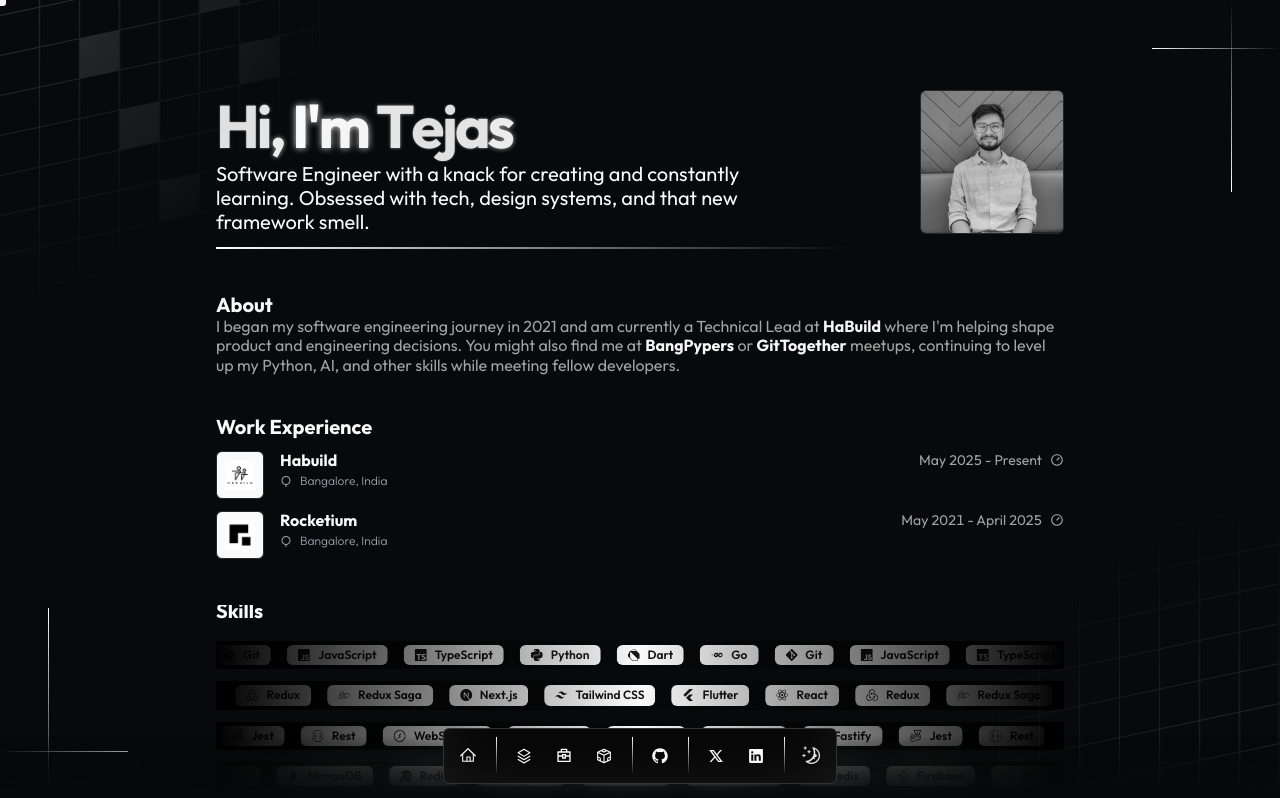
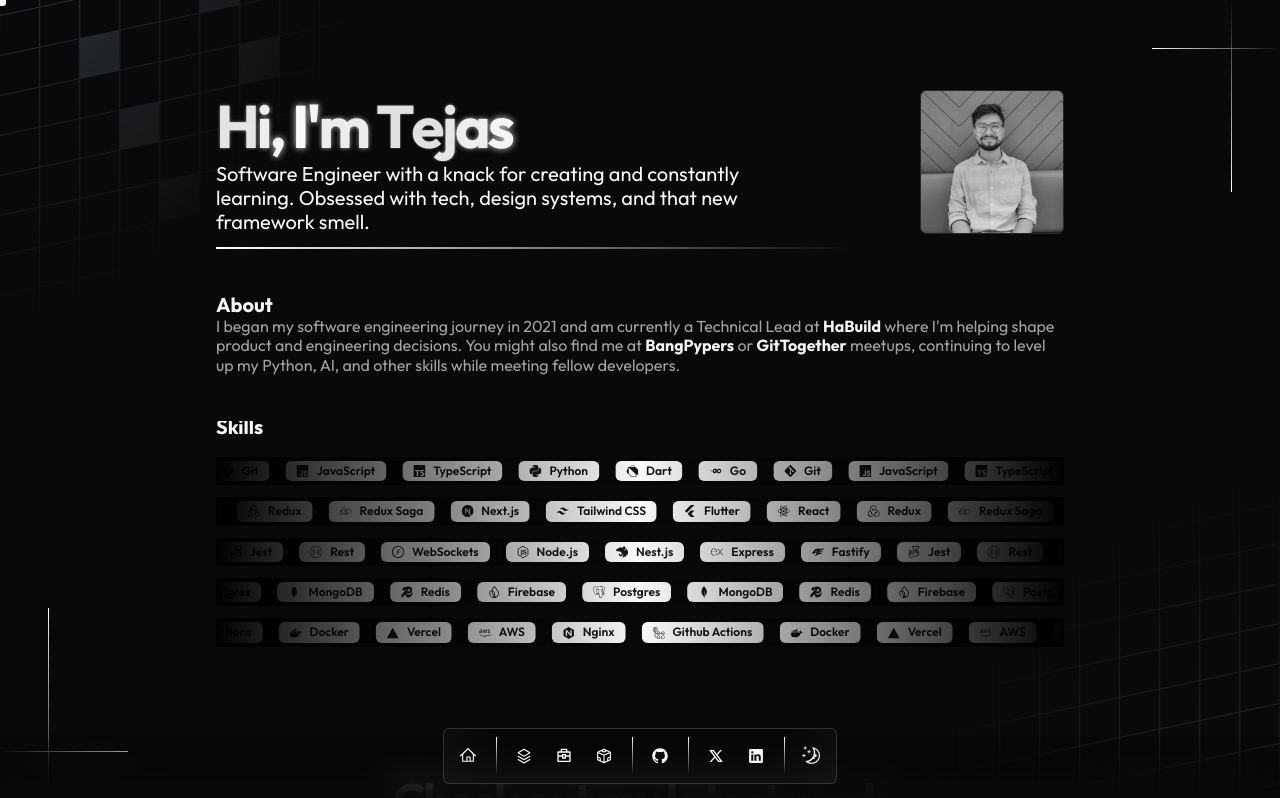
Before and after one commit to tejastn10/nimbus, a Next.js app: page / in a window 1280 px wide. Shown: the top 798 px of the page. Built offline with nearby package versions, Linux system fonts and the light colour scheme.

Commit message:
feat: update home page

```diff
--- a/src/app/page.tsx
+++ b/src/app/page.tsx
@@ -13,7 +13,6 @@ import { PROJECT_SLICE_NUMBER } from "@/constants/values";
 import { CourseCard } from "@/containers/CourseCard";
 import { GitHubContributions } from "@/containers/GithubContributions";
 import { ProjectCard } from "@/containers/ProjectCard";
-import { ResumeCard } from "@/containers/ResumeCard";
 import { DATA } from "@/data/resume";
 
 const Home: FC = () => {
@@ -76,31 +75,9 @@ const Home: FC = () => {
 				</BlurFade>
 			</section>
 
-			<section>
+			<section className="relative overflow-hidden">
 				<div className="flex min-h-0 flex-col gap-y-3">
 					<BlurFade delay={BLUR_FADE_DELAY * 5}>
-						<h2 className="text-xl font-bold">Work Experience</h2>
-					</BlurFade>
-					{DATA.work.map((work) => (
-						<BlurFade key={work.company} delay={BLUR_FADE_DELAY * 6}>
-							<ResumeCard
-								key={work.company}
-								logoUrl={work.logoUrl}
-								location={work.location}
-								altText={work.company}
-								company={work.company}
-								href={work.href}
-								period={`${work.start} - ${work.end ?? "Present"}`}
-								roles={work.roles}
-							/>
-						</BlurFade>
-					))}
-				</div>
-			</section>
-
-			<section className="relative overflow-hidden">
-				<div className="flex min-h-0 flex-col gap-y-3">
-					<BlurFade delay={BLUR_FADE_DELAY * 9}>
 						<h2 className="text-xl font-bold">Skills</h2>
 					</BlurFade>
 
@@ -110,7 +87,7 @@ const Home: FC = () => {
 							<div key={skillKey} className="relative">
 								<Marquee reverse={skillKey.length % 2 === 0}>
 									{skill.map((s, i) => (
-										<BlurFade key={s.name} delay={BLUR_FADE_DELAY * 10 + i * 0.05} yOffset={0}>
+										<BlurFade key={s.name} delay={BLUR_FADE_DELAY * 7 + i * 0.05} yOffset={0}>
 											<Badge key={s.name}>
 												{s.icon}
 												<span className="ml-2">{s.name}</span>{" "}
@@ -130,7 +107,7 @@ const Home: FC = () => {
 
 			<section>
 				<div className="space-y-12 w-full py-12">
-					<BlurFade delay={BLUR_FADE_DELAY * 11}>
+					<BlurFade delay={BLUR_FADE_DELAY * 9}>
 						<div className="flex flex-col items-center justify-center space-y-4 text-center">
 							<div className="space-y-2">
 								<Badge
@@ -155,7 +132,7 @@ const Home: FC = () => {
 							.filter((project) => project.featured)
 							.slice(0, PROJECT_SLICE_NUMBER)
 							.map((project, id) => (
-								<BlurFade key={project.title} delay={BLUR_FADE_DELAY * 12 + id * 0.05}>
+								<BlurFade key={project.title} delay={BLUR_FADE_DELAY * 10 + id * 0.05}>
 									<ProjectCard
 										href={project.href}
 										key={project.title}
@@ -173,10 +150,10 @@ const Home: FC = () => {
 
 			<section>
 				<div className="flex min-h-0 flex-col gap-y-3">
-					<BlurFade delay={BLUR_FADE_DELAY * 13}>
+					<BlurFade delay={BLUR_FADE_DELAY * 11}>
 						<h2 className="text-xl font-bold">GitHub Activity</h2>
 					</BlurFade>
-					<BlurFade delay={BLUR_FADE_DELAY * 14}>
+					<BlurFade delay={BLUR_FADE_DELAY * 12}>
 						<GitHubContributions />
 					</BlurFade>
 				</div>
@@ -184,7 +161,7 @@ const Home: FC = () => {
 
 			<section>
 				<div className="flex min-h-0 flex-col gap-y-3">
-					<BlurFade delay={BLUR_FADE_DELAY * 15}>
+					<BlurFade delay={BLUR_FADE_DELAY * 13}>
 						<h2 className="text-xl font-bold">Education</h2>
 					</BlurFade>
 					{DATA.education.map((education, index) => (
@@ -206,7 +183,7 @@ const Home: FC = () => {
 
 			<section>
 				<div className="grid items-center justify-center gap-4 px-4 text-center md:px-6 w-full py-12">
-					<BlurFade delay={BLUR_FADE_DELAY * 18}>
+					<BlurFade delay={BLUR_FADE_DELAY * 15}>
 						<div className="space-y-3">
 							<Badge
 								noHover
```
